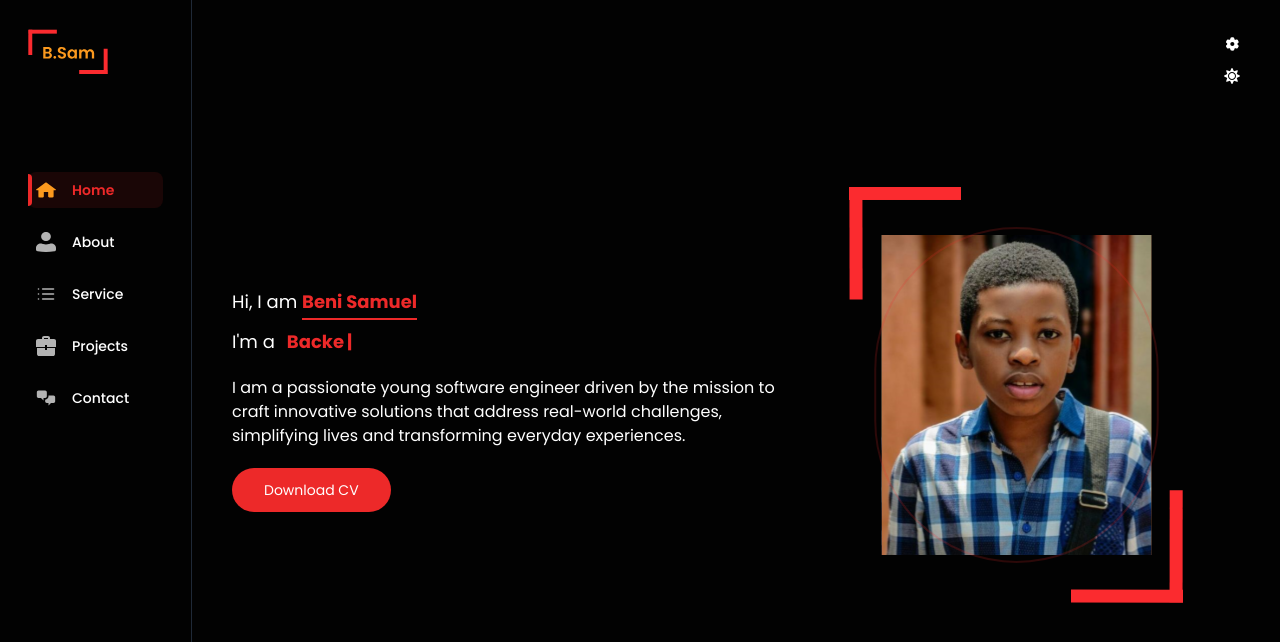
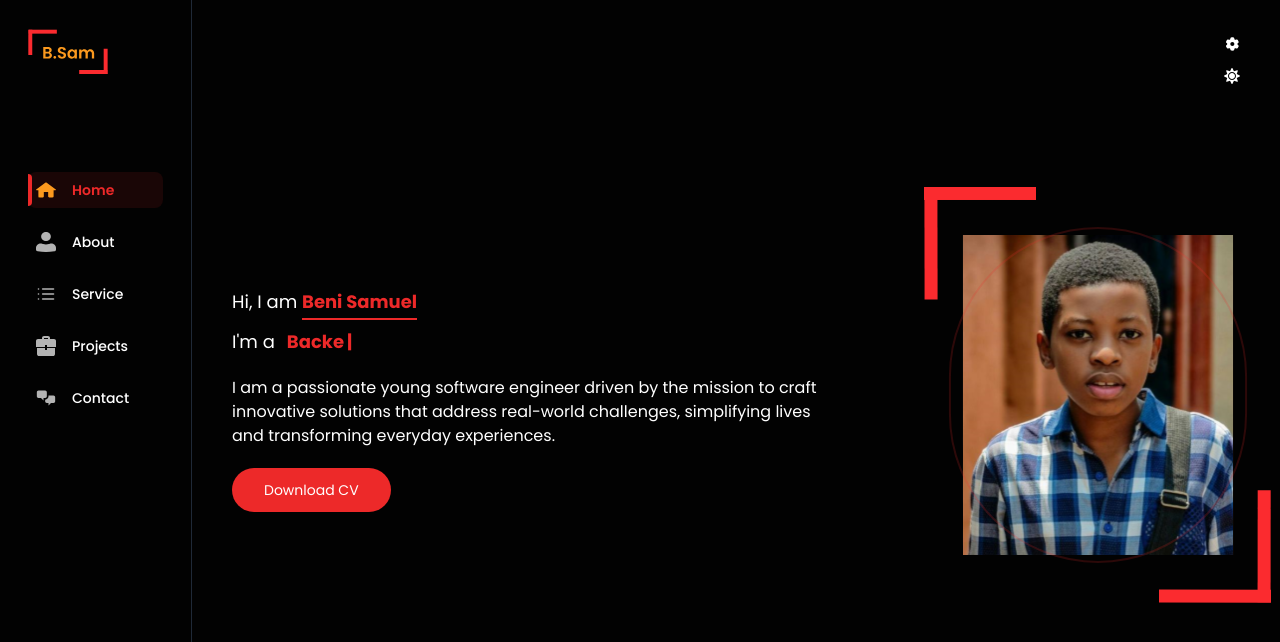
Before and after one commit to BeniSamuel/Beni_Portfolio, a React (Vite) app: page / in a window 1280 px wide. Shown: the top 642 px of the page. Built offline with nearby package versions, Linux system fonts and the light colour scheme.

Commit message:
removed justify

```diff
--- a/src/pages/Home/Home.tsx
+++ b/src/pages/Home/Home.tsx
@@ -142,7 +142,7 @@ const Home: React.FC = () => {
           getColorFilter={getColorFilter}
         />
 
-        <div className="flex flex-col gap-20 md:flex-row py-[8rem] px-10 items-center md:justify-between md:pr-32 relative z-10 h-[100vh]">
+        <div className="flex flex-col gap-20 md:flex-row py-[8rem] px-10 items-center md:gap-32 relative z-10 h-[100vh]">
           <motion.div
             onClick={() => setIsMobileMenuOpen(true)}
             className="absolute top-9 left-10 cursor-pointer md:hidden z-20 flex flex-col items-center justify-center
```
